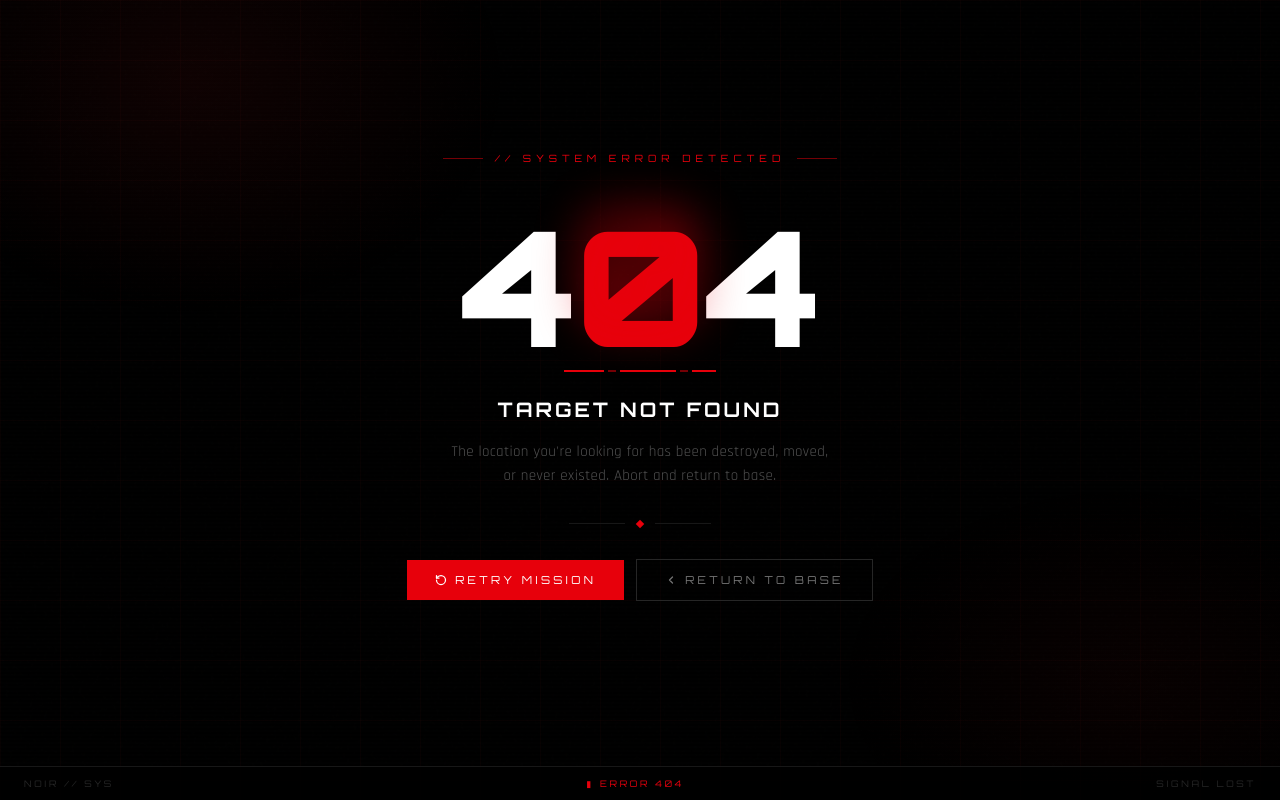
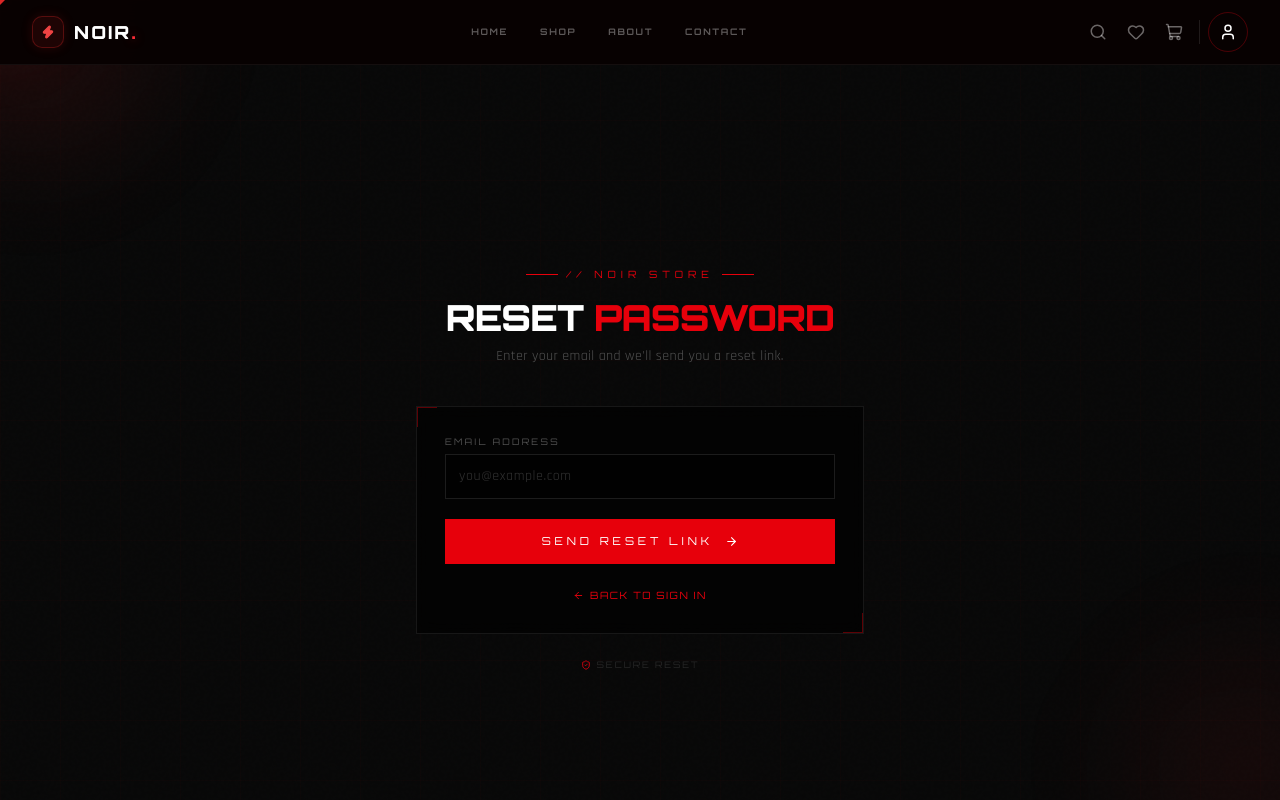
Before and after one commit to insharahkalam/fronten-auth, a React (Vite) app: page /forgot-password in a window 1280 px wide. Shown: the top 800 px of the page. Built offline with nearby package versions, Linux system fonts and the light colour scheme; the HTML template or start-up script is replaced by a standard one.

Commit message:
fixing err

```diff
--- a/src/pages/Authpage.jsx
+++ b/src/pages/Authpage.jsx
@@ -184,7 +184,7 @@ export default function AuthPage() {
                                     <label className="auth-label !mb-0">Password</label>
                                     {mode === "login" && (
                                         <Link
-                                            to="/forgot"
+                                            to="/forgot-password"
                                             className="font-orbitron text-[9px] tracking-[0.15em] text-neutral-700 hover:text-red-500 uppercase transition-colors"
                                         >
                                             Forgot?
--- a/src/pages/Forgot.jsx
+++ b/src/pages/Forgot.jsx
@@ -30,6 +30,8 @@ export default function ForgotPassword() {
             toast.success("Reset link sent!");
             setSent(true);
         } catch (err) {
+            console.log(err.response,'check resssssss');
+
             toast.error(err.response?.data?.message || "Something went wrong");
         } finally {
             setLoading(false);
--- a/src/router/Routing.jsx
+++ b/src/router/Routing.jsx
@@ -31,7 +31,7 @@ export default function App() {
                 <Routes>
                     {/* ── Public / auth pages ── */}
                     <Route path="/auth" element={<AuthPage />} />
-                    <Route path="/forgot" element={<Forgot />} />
+                    <Route path="/forgot-password" element={<Forgot />} />
                     <Route path="/reset-password/:token" element={<ResetPassword />} />
 
                     {/* ── Admin pages ── */}
```
